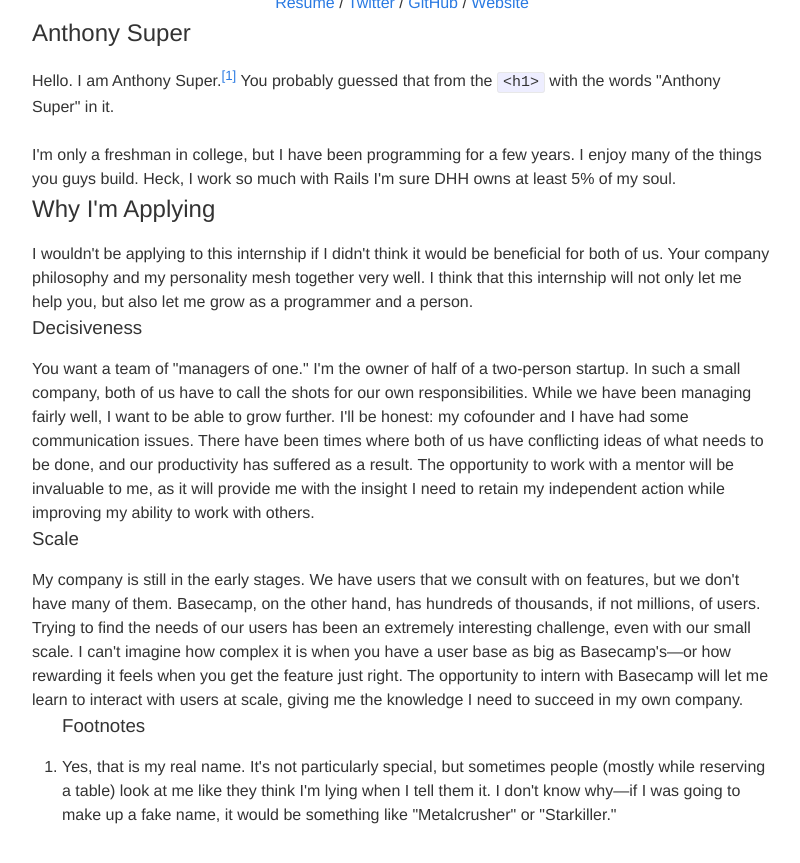
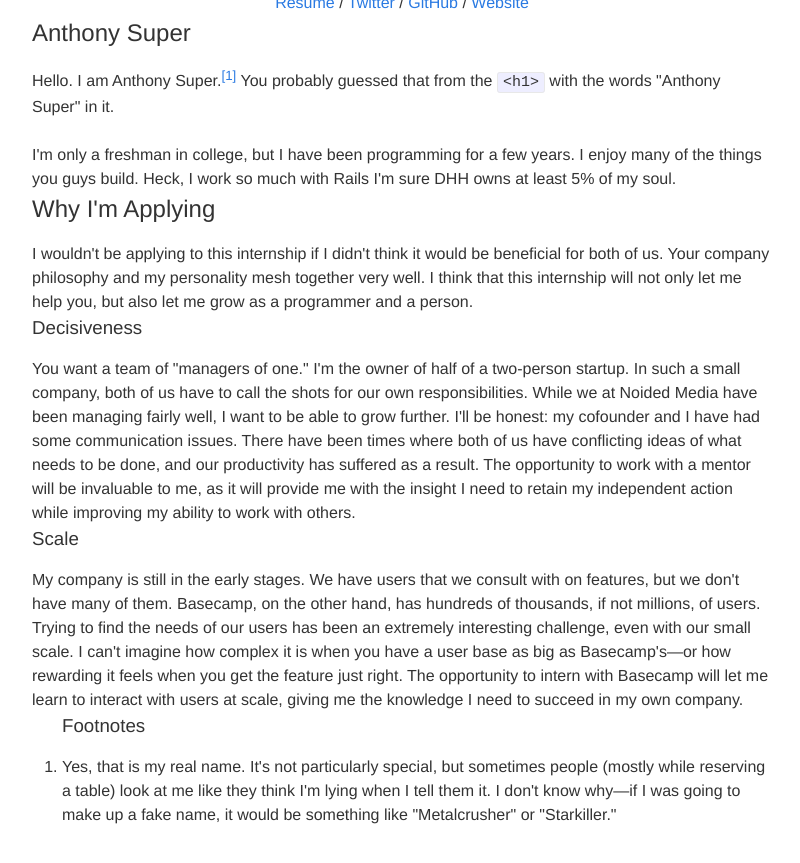
Before and after one commit to noidedmedia/noidedmedia.github.io, a Jekyll site: the page built from basecamp/index.html, in a window 1280 px wide and 900 px high, scrolled down 2072 px, cut to the strip 28-891 px from the top of the window. Shown: the whole strip, without its empty margins (238-1038 px from the left). Built offline with Jekyll 4.4.1, drawn with Linux system fonts in a browser that asks for light colours.

Commit message:
Remove abiguity

```diff
--- a/basecamp/index.html
+++ b/basecamp/index.html
@@ -52,7 +52,7 @@
       You want a team of "managers of one."
       I'm the owner of half of a two-person startup.
       In such a small company, both of us have to call the shots for our own responsibilities.
-      While we have been managing fairly well, I want to be able to grow further.
+      While we at Noided Media have been managing fairly well, I want to be able to grow further.
       I'll be honest: my cofounder and I have had some communication issues.
       There have been times where both of us have conflicting ideas of what needs to be done, and our productivity has suffered as a result.
       The opportunity to work with a mentor will be invaluable to me, as it will provide me with the insight I need to retain my independent action while improving my ability to work with others.
```
